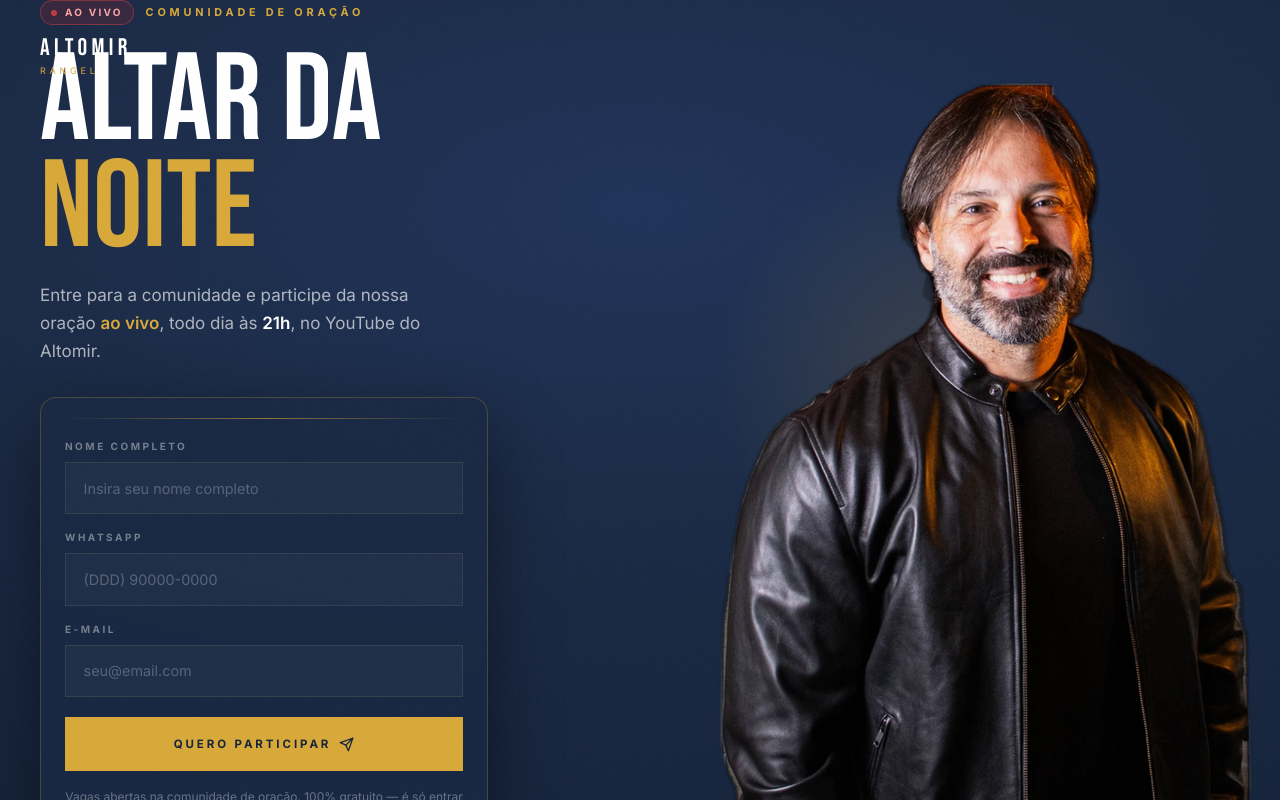
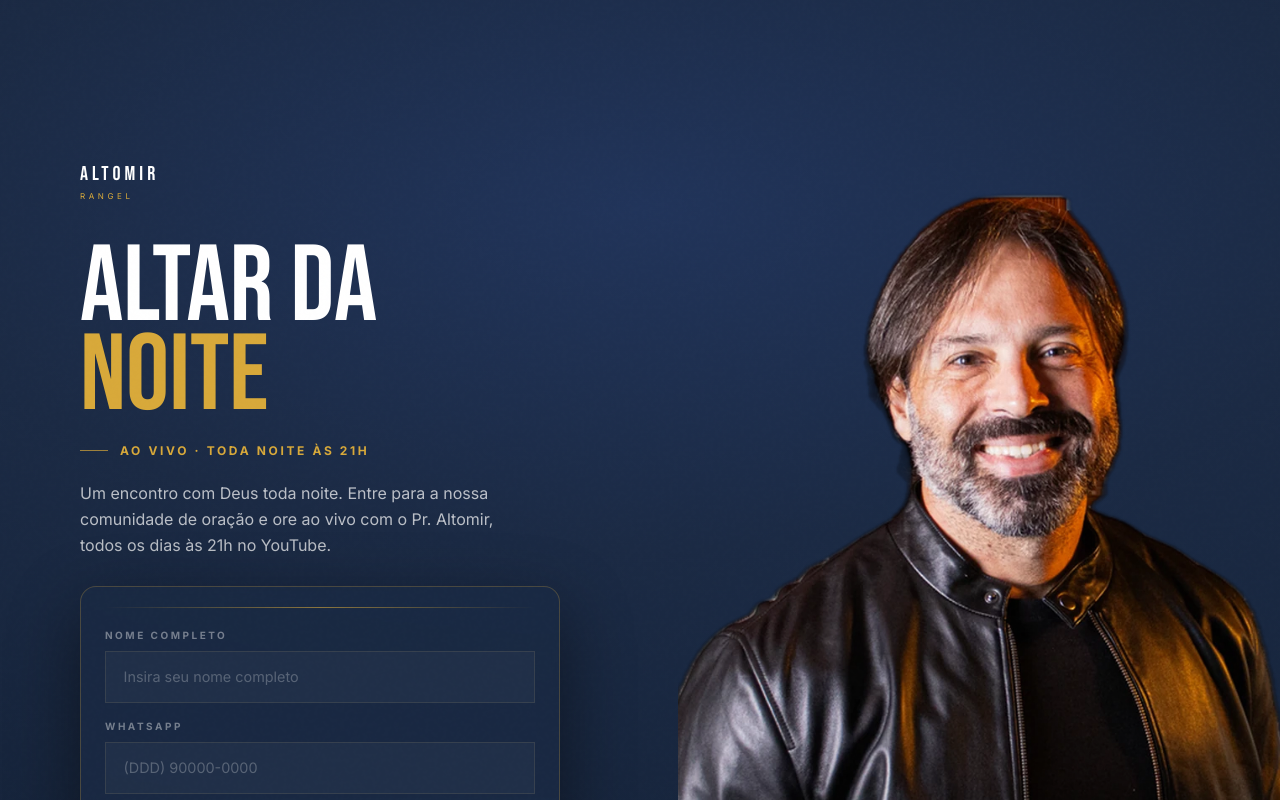
Before and after one commit to arthurrrangel/altomir-rangel, a Next.js app: page /altardanoite in a window 1280 px wide. Shown: the top 800 px of the page. Built offline with nearby package versions, Linux system fonts and the light colour scheme; a web font is replaced by a local one.

Commit message:
Update page.tsx

```diff
--- a/app/altardanoite/page.tsx
+++ b/app/altardanoite/page.tsx
@@ -4,10 +4,10 @@ import LeadForm from './LeadForm'
 export const metadata: Metadata = {
   title: 'Altar da Noite — Oração ao vivo às 21h | Altomir Rangel',
   description:
-    'Entre para a comunidade de oração do Altar da Noite: todo dia, às 21h, oração ao vivo no YouTube do Altomir Rangel.',
+    'Um encontro com Deus toda noite. Entre para a comunidade de oração do Altar da Noite e ore ao vivo, todos os dias às 21h, no YouTube do Altomir Rangel.',
   openGraph: {
     title: 'Altar da Noite — Oração ao vivo às 21h',
-    description: 'Todo dia às 21h, oração ao vivo. Entre para a comunidade de oração.',
+    description: 'Um encontro com Deus toda noite. Ore ao vivo às 21h. Entre para a comunidade.',
     type: 'website',
     locale: 'pt_BR',
   },
@@ -16,57 +16,54 @@ export const metadata: Metadata = {
 
 export default function Page() {
   return (
-    <main className="relative min-h-screen overflow-hidden">
-      {/* Marca topo */}
-      <a href="/" className="absolute top-6 left-6 md:top-8 md:left-10 z-30 flex flex-col leading-none">
-        <span className="font-bebas text-xl md:text-2xl text-white tracking-[0.18em]">ALTOMIR</span>
-        <span className="font-inter text-[8px] md:text-[9px] text-[#D8A93A] tracking-[0.42em] uppercase mt-0.5">Rangel</span>
-      </a>
+    <main className="relative min-h-screen w-full overflow-hidden">
+      <div className="min-h-screen flex flex-col-reverse lg:grid lg:grid-cols-[1.06fr_0.94fr]">
 
-      {/* Brilho dourado atrás da figura */}
-      <div className="hidden lg:block absolute right-[6%] top-[14%] w-[520px] h-[520px] pointer-events-none z-0" style={{ background: 'radial-gradient(circle, rgba(216,169,58,0.16) 0%, transparent 62%)' }} />
+        {/* ===== CONTEÚDO ===== */}
+        <div className="flex items-center px-6 sm:px-10 lg:px-14 xl:px-20 pt-8 pb-14 sm:pt-12 lg:py-12">
+          <div className="w-full max-w-[480px] mx-auto lg:mx-0">
+            <a href="/" className="inline-flex flex-col leading-none mb-9 sm:mb-11">
+              <span className="font-bebas text-xl text-white tracking-[0.2em]">ALTOMIR</span>
+              <span className="font-inter text-[8px] text-[#D8A93A] tracking-[0.45em] uppercase mt-1">Rangel</span>
+            </a>
 
-      {/* DESKTOP: recorte do Altomir (sem fundo), menor, ancorado embaixo */}
-      <div
-        className="hidden lg:block absolute right-[2%] bottom-0 top-[8%] w-[42%] z-0 bg-no-repeat"
-        style={{ backgroundImage: 'url(/altomir-recorte.webp)', backgroundSize: 'contain', backgroundPosition: 'right bottom' }}
-      />
+            <h1 className="font-bebas text-white leading-[0.82] text-[clamp(58px,8.5vw,108px)]">
+              Altar da<br /><span className="text-[#D8A93A]">Noite</span>
+            </h1>
 
-      {/* MOBILE: recorte no topo */}
-      <div
-        className="lg:hidden relative w-full bg-no-repeat"
-        style={{ height: '38vh', minHeight: '280px', backgroundImage: 'url(/altomir-recorte.webp)', backgroundSize: 'contain', backgroundPosition: 'center bottom' }}
-      />
+            {/* horário (acento, não eyebrow) */}
+            <div className="mt-5 flex items-center gap-3">
+              <span className="h-px w-7 bg-[#D8A93A]/70 flex-shrink-0" />
+              <span className="font-inter text-[11px] sm:text-[12px] font-bold tracking-[0.22em] text-[#D8A93A] uppercase">
+                Ao vivo · Toda noite às 21h
+              </span>
+            </div>
 
-      {/* Conteúdo */}
-      <section className="relative z-10 min-h-screen flex items-center max-w-7xl mx-auto px-6 md:px-10 pb-16 pt-2 lg:py-0 pointer-events-none">
-        <div className="w-full lg:max-w-[520px] pointer-events-auto">
-          {/* Eyebrow */}
-          <div className="flex flex-wrap items-center gap-3 mb-6">
-            <span className="inline-flex items-center gap-2 bg-red-600/15 border border-red-500/40 text-red-300 font-inter text-[10px] font-bold tracking-[0.22em] uppercase px-2.5 py-1 rounded-full">
-              <span className="w-1.5 h-1.5 rounded-full bg-red-500 animate-pulse" /> Ao Vivo
-            </span>
-            <span className="label">Comunidade de Oração</span>
-          </div>
+            <p className="mt-5 font-inter text-white/70 text-[15px] sm:text-[16px] leading-relaxed max-w-[420px]">
+              Um encontro com Deus toda noite. Entre para a nossa comunidade de oração e ore ao vivo
+              com o Pr. Altomir, todos os dias às 21h no YouTube.
+            </p>
 
-          {/* Headline */}
-          <h1 className="font-bebas text-white leading-[0.86]" style={{ fontSize: 'clamp(60px, 11vw, 124px)' }}>
-            Altar da <span className="text-[#D8A93A]">Noite</span>
-          </h1>
-
-          {/* Subhead */}
-          <p className="mt-5 font-inter text-white/65 text-[15px] md:text-[17px] leading-relaxed max-w-sm">
-            Entre para a comunidade e participe da nossa oração{' '}
-            <span className="text-[#D8A93A] font-semibold">ao vivo</span>, todo dia às{' '}
-            <strong className="text-white font-semibold">21h</strong>, no YouTube do Altomir.
-          </p>
-
-          {/* Formulário */}
-          <div className="mt-8 max-w-md">
-            <LeadForm />
+            <div className="mt-7">
+              <LeadForm />
+            </div>
           </div>
         </div>
-      </section>
+
+        {/* ===== FOTO ===== */}
+        <div className="relative flex items-end justify-center h-[42vh] sm:h-[48vh] lg:h-auto overflow-hidden">
+          <div
+            className="absolute bottom-[2%] left-1/2 -translate-x-1/2 w-[92%] h-[80%] pointer-events-none"
+            style={{ background: 'radial-gradient(closest-side at 50% 62%, rgba(36,56,96,0.9) 0%, transparent 76%)' }}
+          />
+          <img
+            src="/altomir-recorte.webp"
+            alt="Pastor Altomir Rangel"
+            className="relative h-full lg:h-[84%] w-auto max-w-none object-contain object-bottom select-none pointer-events-none"
+          />
+        </div>
+
+      </div>
     </main>
   )
 }
```
